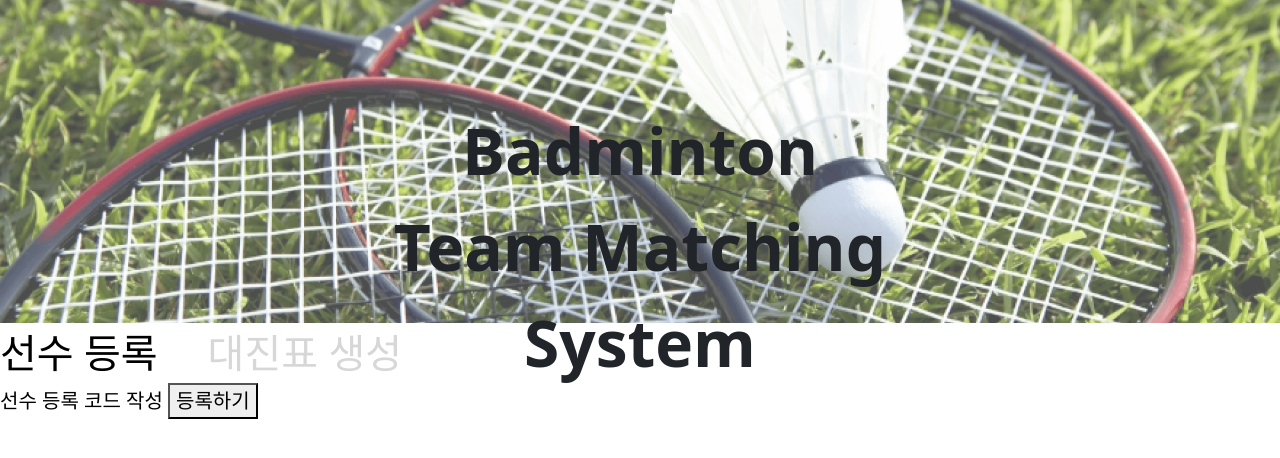
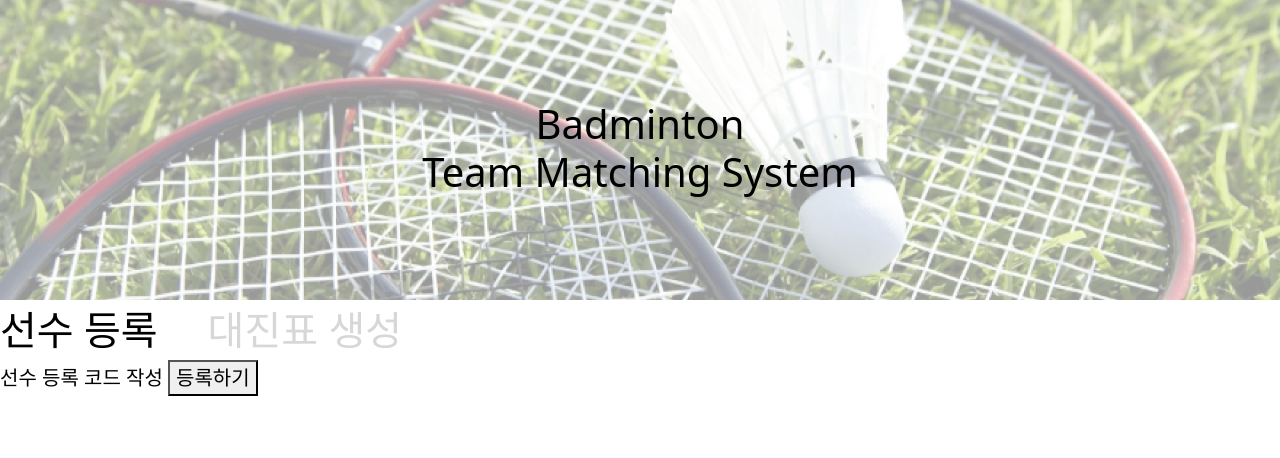
Before and after one commit to energizo18/badminton-team-matching-system, a plain HTML site: page index.html in a window 1280 px wide. Drawn offline with nearby package versions, Linux system fonts and the light colour scheme; no server answers.

Commit message:
branch test

```diff
--- a/index.html
+++ b/index.html
@@ -133,32 +133,35 @@
     width: 100%;
     margin: 0 auto;
   }
+/*제목부분*/
+  .header {
 
-  .header .header-img {
+    height: 300px;
     position: relative;
   }
 
-  .header .header-img img {
-    max-width: 1920px;
-    width: 100%;
-    opacity: 0.7;
+  .header::before {
+    content: "";
+    background: url(https://github.com/energizo18/badminton-team-matching-system/blob/main/img/00_header.png?raw=true);
+    background-size: cover;
+    opacity: 0.4;
+    position: absolute;
+    top: 0px;
+    left: 0px;
+    right: 0px;
+    bottom: 0px;
   }
 
-  .header .header-img .h-text-wrapper {
-    display: flex;
-    position: absolute;
-    top: 32%;
-    left: 50%;
-    transform: translateX(-50%);
-    flex-direction: column;
-    align-items: center;
+  .header h1 {
+
+    padding-top: 100px;
+    color: black;
+    text-align: center;
+
+    position: relative;
   }
 
-  .header .header-img .h-text-wrapper p {
-    font-size: 64px;
-    font-weight: 800;
-    text-align: center;
-  }
+  /*제목부분*/
 
   .button-wrapper {
     display: flex;
@@ -189,21 +192,17 @@
     display: none;
   }
 
-  #playerCards2{
-    font-size : 30px;
-    width : 1000px;
+  #playerCards2 {
+    font-size: 30px;
+    width: 1000px;
   }
-
 </style>
 
 <body>
   <div class="header">
-    <div class="header-img">
-      <img src="./img/00_header.png">
-      <div class="h-text-wrapper">
-        <p>Badminton</br>Team Matching System</p>
+        <h1>Badminton<br>Team Matching System</h1>
       </div>
-    </div>
+
 
     <div class="button-wrapper">
       <div class="button" id="btnPage1">선수 등록</div>
@@ -229,7 +228,7 @@
     <div class="playerCards2">
       <div class="row row-cols-1 row-cols-md-2 g-2" id="playerCards2">
 
-  </div>
+      </div>
 </body>
 
 </html>
```
